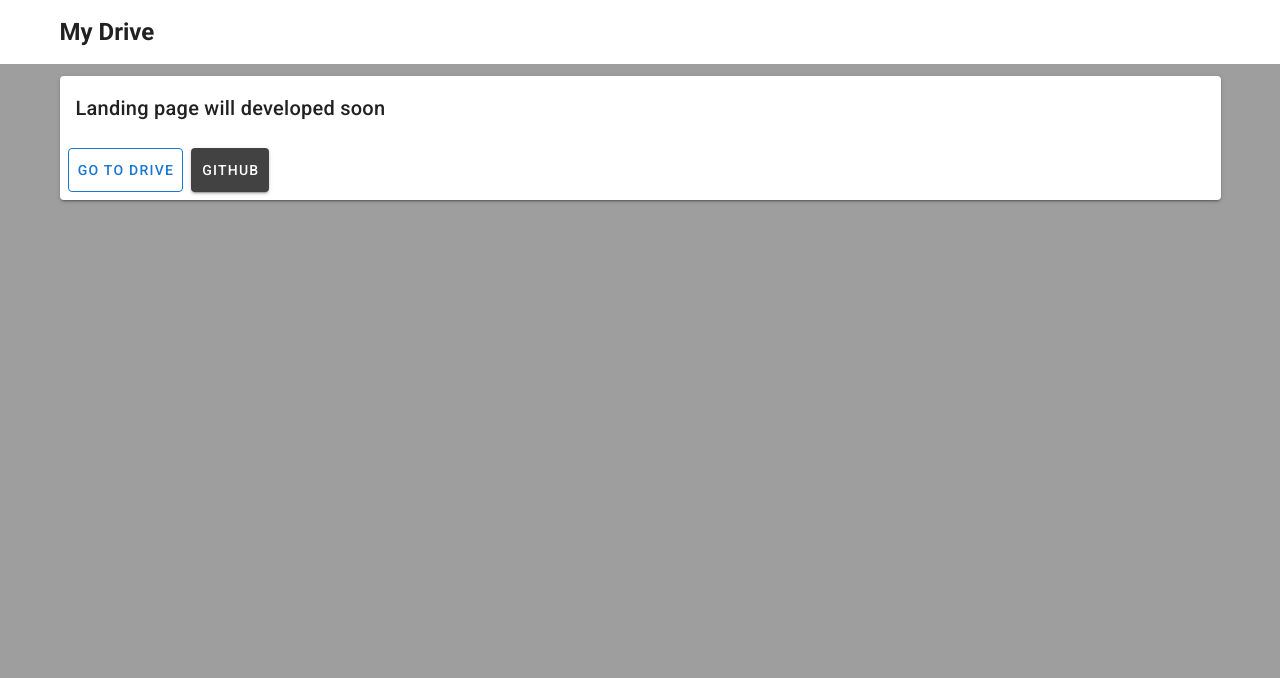
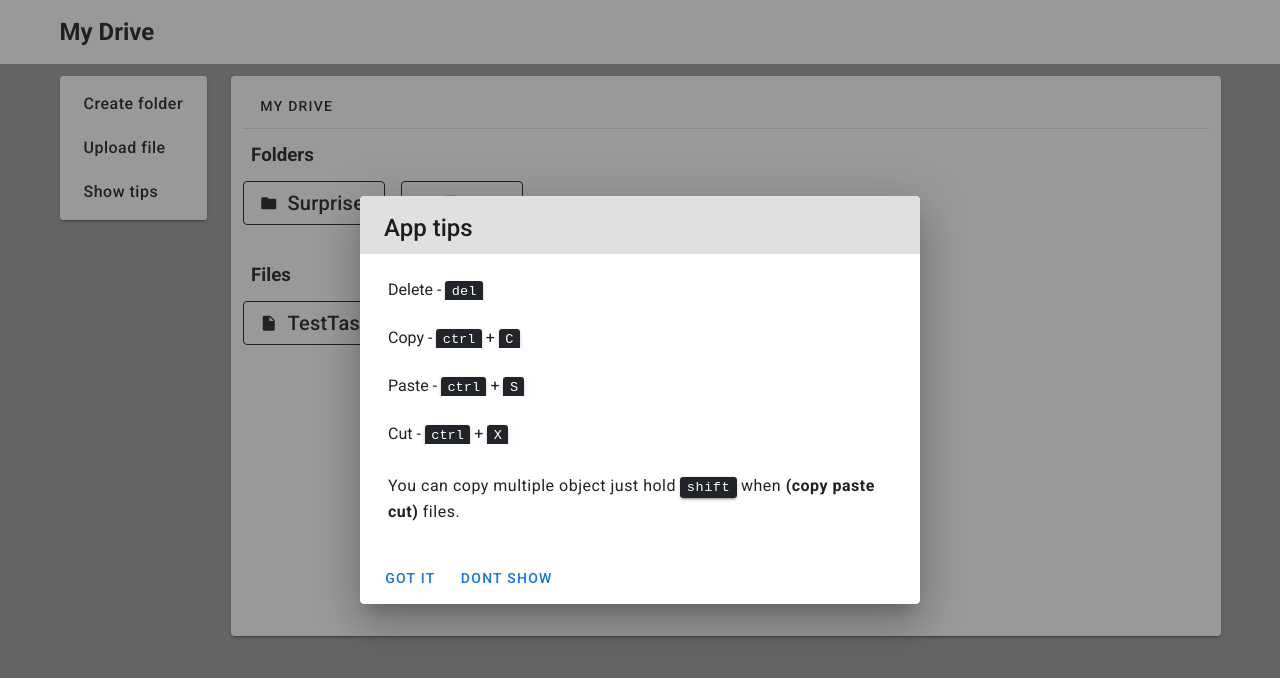
Before and after one commit to OctupusPrime/my-drive, a Vue app in the folder client/: page / in a window 1280 px wide. Shown: the top 678 px of the page. Built offline with nearby package versions, Linux system fonts and the light colour scheme.

Commit message:
removed Home page

```diff
--- a/client/src/router/index.js
+++ b/client/src/router/index.js
@@ -1,19 +1,14 @@
 import Vue from 'vue'
 import VueRouter from 'vue-router'
 
-import Home from '../views/Home.vue'
+import Drive from '../views/Drive.vue'
 
 Vue.use(VueRouter)
 
 const routes = [
   {
     path: '/',
-    name: 'Home',
-    component: Home
-  },
-  {
-    path: '/drive',
-    component: () => import('../views/Drive.vue'),
+    component: Drive,
     children: [
       {
         path: '/',
--- a/client/src/store/index.js
+++ b/client/src/store/index.js
@@ -190,7 +190,7 @@ export default new Vuex.Store({
 
     storeDontShowTips({commit}) {
       commit('DONT_SHOW_TIPS')
-      commit('HIDE_TIPS', 'false')
+      commit('CHANGE_SHOW_TIPS', 'false')
     },
     storeHideTips({commit}) {
       commit('CHANGE_SHOW_TIPS', 'false')
--- a/client/src/views/Home.vue
+++ /dev/null
@@ -1,36 +0,0 @@
-<template>
-    <v-container style="height: 100%">
-        <v-row>
-            <v-col>
-                <v-card
-                    rounded="2"
-                    color="white">
-                    <v-card-title>
-                        Landing page will developed soon
-                    </v-card-title>
-                    <v-card-actions>
-                        <v-btn
-                            color="primary"
-                            outlined
-                            large
-                            :to="{name: 'Drive'}">
-                            Go to drive
-                        </v-btn>
-                       <v-btn
-                            color="secondary"
-                            large
-                            href="https://github.com/OctupusPrime/my-drive">
-                            GitHub
-                        </v-btn>
-                    </v-card-actions>
-                </v-card>
-            </v-col>
-        </v-row>
-    </v-container>
-</template>
-
-<script>
-export default {
-    name: 'Home'
-}
-</script>
--- a/client/vue.config.js
+++ b/client/vue.config.js
@@ -1,5 +1,6 @@
 module.exports = {
   transpileDependencies: [
     'vuetify'
-  ]
+  ],
+  publicPath: '/my-drive/'
 }
```
Also changed, not shown: 1 other file (tests, documents, lock files or other folders).
